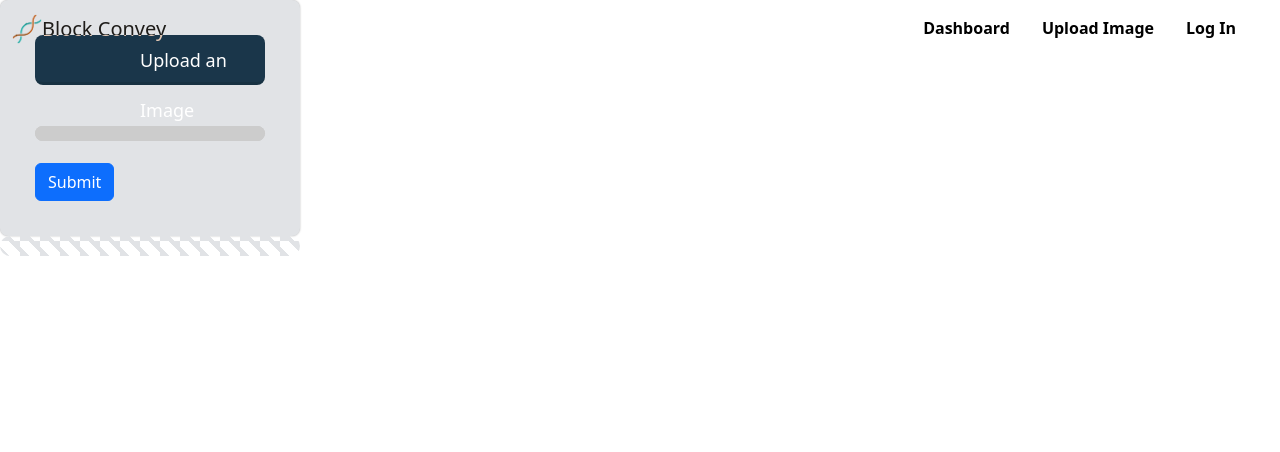
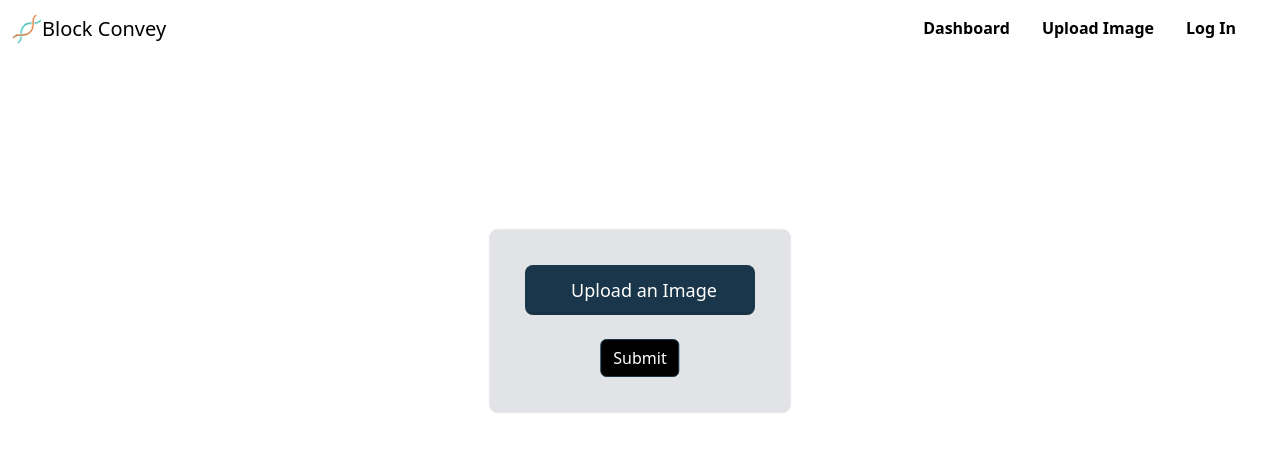
Before and after one commit to AggarwalJitesh/GCP-Frontend-repo, a React (Create React App) app: page /upload in a window 1280 px wide. Shown: the top 452 px of the page. Built offline with nearby package versions, Linux system fonts and the light colour scheme.

Commit message:
some css changes

```diff
--- a/src/components/pages/Login.js
+++ b/src/components/pages/Login.js
@@ -1,12 +1,11 @@
 import { useState, useEffect } from "react";
 import { Col, Button, Row, Container, Card, Form } from "react-bootstrap";
 import { Link, useNavigate } from "react-router-dom";
-
+import "../pagesCSS/loginCSS.css";
 
 function Login() {
   const navigate = useNavigate();
   const [formValues, setFormValues] = useState({
-    username: "",
     email: "",
     password: "",
   });
@@ -26,9 +25,6 @@ function Login() {
   const validate = (values) => {
     const errors = {};
     const regex = /^[^\s@]+@[^\s@]+\.[^\s@]{2,}$/i;
-    if (!values.username) {
-      errors.username = "Username is required!";
-    }
     if (!values.email) {
       errors.email = "Email is required!";
     } else if (!regex.test(values.email)) {
@@ -50,13 +46,12 @@ function Login() {
     setFormErrors(validate(formValues));
     console.log(Object.keys(formErrors).length);
     if (Object.keys(formErrors).length === 0) {
-      console.log(formValues["username"]);
       console.log(isSubmit);
-      sendDataToFire(formValues);
+      validateData(formValues);
     }
   };
 
-  const sendDataToFire = async (formData) => {
+  const validateData = async (formData) => {
     try {
       const response = await fetch("http://127.0.0.1:8000/checklogin", {
         method: "POST",
@@ -68,17 +63,12 @@ function Login() {
 
       const responseData = await response.json();
 
-      if (
-        responseData.message ===
-        "Email already in use, please use a different email"
-      ) {
+      if (responseData.message === "User Authenticated") {
         alert(responseData.message);
-      } else {
-        alert(responseData.message);
-        navigate("/login");
+        navigate("/upload");
       }
     } catch (error) {
-      console.error("Error during signup!", error);
+      alert("Error during login!");
     }
   };
 
@@ -95,22 +85,6 @@ function Login() {
                   <p className=" mb-5">Please enter your credentials</p>
                   <div className="mb-3">
                     <Form onSubmit={handleSubmit}>
-                      <Form.Group
-                        className="mb-3"
-                        controlId="formBasicUserName"
-                      >
-                        <Form.Label className="text-center">
-                          User Name
-                        </Form.Label>
-                        <Form.Control
-                          type="text"
-                          name="username"
-                          placeholder="Username"
-                          value={formValues.username}
-                          onChange={handleChange}
-                        />
-                      </Form.Group>
-                      <p style={{ color: "red" }}>{formErrors.username}</p>
 
                       <Form.Group className="mb-3" controlId="formBasicEmail">
                         <Form.Label className="text-center">
--- a/src/components/pages/Signin.js
+++ b/src/components/pages/Signin.js
@@ -52,11 +52,11 @@ function Signin() {
     if (Object.keys(formErrors).length === 0) {
       console.log(formValues["username"]);
       console.log(isSubmit);
-      sendDataToFire(formValues);
+      storeData(formValues);
     }
   };
 
-  const sendDataToFire = async (formData) => {
+  const storeData = async (formData) => {
     try {
       const response = await fetch(
         "https://flask-app-hmq66d7qyq-uc.a.run.app/submit-form",
--- a/src/components/pages/upload.js
+++ b/src/components/pages/upload.js
@@ -63,13 +63,26 @@ const ImageUploadComponent = () => {
       });
   };
 
-  const handleCloseModal = () => setShowModal(false);
+  const handleCloseModal = () => {
+    // fetch("https://flask-app-hmq66d7qyq-uc.a.run.app/classify", {
+    fetch("http://127.0.0.1:8000/addtoblockchain", {
+      method: "GET",
+    })
+      .then((response) => response.json())
+      .catch((error) => {
+        console.error("Error:", error);
+      });
+    setShowModal(false);
+  };
 
    return (
      <>
        <Navigation />
+       <div className="testCard">
          <Form onSubmit={handleSubmit} className="fileUpload">
-        {selectedImage && <Image src={selectedImage} alt="Preview" thumbnail />}
+           {selectedImage && (
+             <Image src={selectedImage} alt="Preview" thumbnail />
+           )}
            <input
              type="file"
              multiple
@@ -87,7 +100,7 @@ const ImageUploadComponent = () => {
              label={`${progress}%`}
              id="uploadProgress"
            ></progress>
-        <Button type="submit" className="mt-3">
+           <Button type="submit" className="submitbtn">
              Submit
            </Button>
 
@@ -103,6 +116,7 @@ const ImageUploadComponent = () => {
              </Modal.Footer>
            </Modal>
          </Form>
+       </div>
      </>
    );
 };
--- a/src/components/pagesCSS/UploadCSS.css
+++ b/src/components/pagesCSS/UploadCSS.css
@@ -1,5 +1,11 @@
 
+.testCard {
+ display: flex;
+ align-items: center;
+ justify-content: center;
+ margin-top: 18%;
 
+}
 .fileUpload {
   box-shadow: 0 0 2px rgba(0, 0, 0, .3);
   background-color: #e1e3e6;
@@ -7,6 +13,7 @@
   padding: 35px;
   border-radius: 8px;
   position: relative;
+  /* height: 170px; */
 }
 
 .fileUpload:before, .fileUpload:after {
@@ -17,15 +24,18 @@
   width: 100%;
   height: 20px;
   border-radius: 10px;
-  background: repeating-linear-gradient(
+ /* background: repeating-linear-gradient(
     45deg,
     #e1e3e6,
     #e1e3e6 10px,
     transparent 10px,
     transparent 20px
+
+
   );
   background-size: 20px 20px;
   background-position: 0 15px;
+*/
 }
 
 .fileUpload:after {
@@ -46,9 +56,10 @@
   border: 0;
   width: 100%;
   height: 15px;
-  color: #1a364a;
-  background-color: #ccc;
+  /* color: #1a364a;
+  background-color: #ccc; */
   border-radius: 10px;
+
 }
 
 .fileUpload progress::-moz-progress-bar {
@@ -57,7 +68,7 @@
 }
 
 .fileUpload progress::-webkit-progress-bar {
-  background-color: #ccc;
+  background-color: #e1e3e6;
   border-radius: 10px;
 }
 
@@ -93,8 +104,8 @@
 .fileUpload .fileSelect {
   box-sizing: border-box;
   display: inline-block;
-  text-align: left;
-  padding-left: 105px;
+  text-align: center;
+  padding-left: 0.5rem;
   width: 100%;
   height: 50px;
   background-color: #1a364a;
@@ -108,10 +119,28 @@
 
 .fileUpload .fileSelect:before {
   font-family: Entypo;
-  content:'\E711';
+  /* ontent:'\E711'; */
+
 
 
 position: absolute;
 top: 0;
-left: 80px;
+padding-left: 0.1rem;
 }
+
+.fileUpload label {
+  display: block;
+  text-align: center;
+}
+
+.submitbtn {
+  text-align: center;
+  position: relative;
+  left: 50%;
+  transform: translateX(-50%);
+  /* top: 112px; */
+  margin-left: auto;
+  margin-right: auto;
+  background-color: #1a364a !important;
+  border-color: #1a364a !important;
+}
--- /dev/null
+++ b/src/components/pagesCSS/loginCSS.css
@@ -0,0 +1,3 @@
+.btn {
+  background-color: black !important;
+}
```
Also changed, not shown: 2 other files (tests, documents, lock files or other folders). Lines whose indentation alone changed are shown as unchanged.
